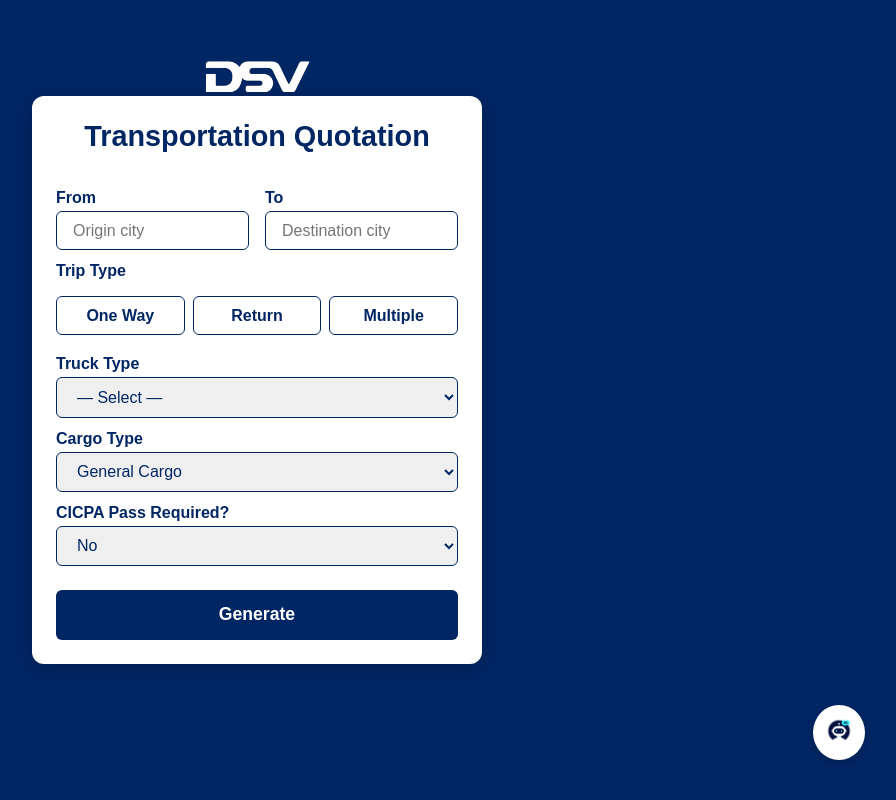
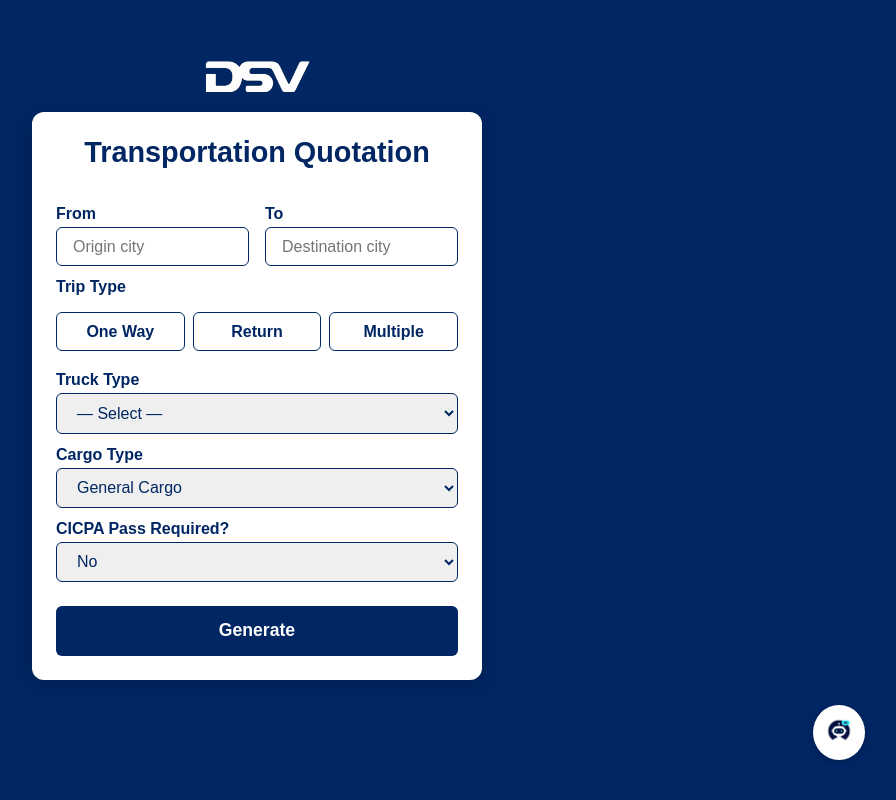
Before and after one commit to Ahmed-Saleh-DSV/DSV_Transportation, a Flask app: page / in a window 1280 px wide. Shown: the whole page, without its empty margins (383-1279 px from the left). Run offline with Flask 3, Linux system fonts and the light colour scheme.

Commit message:
Update styles.css

```diff
--- a/static/styles.css
+++ b/static/styles.css
@@ -36,16 +36,16 @@
 
 /* White card */
 .quote-card {
-  position: relative;
   background: var(--white);
   border-radius: 12px;
   padding: 1.5rem;
-  width: 100%; max-width: 450px;
+  width: 100%;
+  max-width: 450px;
   box-shadow: 0 4px 20px rgba(0,0,0,0.2);
-  z-index: 1;
-  max-height: calc(100vh - 8rem);
-  overflow-y: auto;
+  margin-top: 1rem;
+  /* Removed max-height and overflow-y */
 }
+
 .quote-card h1 {
   margin: 0 0 1.5rem;
   color: var(--text-dsv);
```
